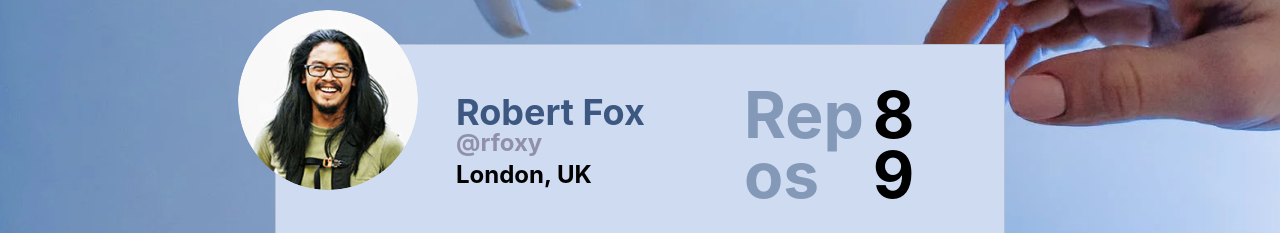
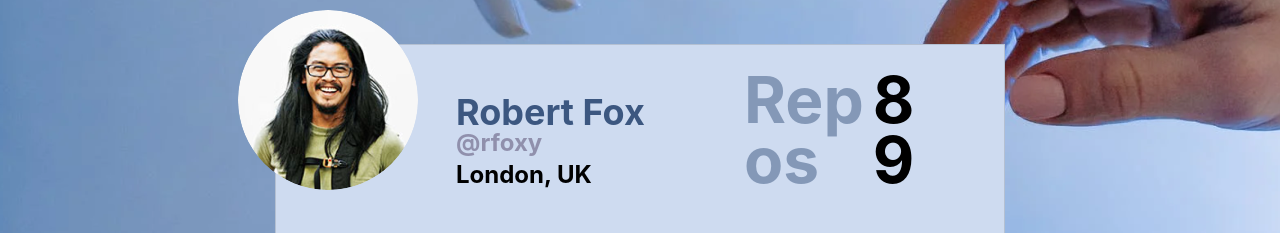
Before and after one commit to ericwafula/github-search, an Angular app: page / in a window 1280 px wide. Shown: the part 567-800 px from the top of the page. Built offline with nearby package versions, Linux system fonts and the light colour scheme.

Commit message:
moved position from bottom

```diff
--- a/src/app/card/card.component.css
+++ b/src/app/card/card.component.css
@@ -69,7 +69,7 @@ img{
     line-height: 60px;
     position: relative;
     right: 30px;
-    bottom: 10px;
+    bottom: 25px;
 }
 
 #eighty-nine{
@@ -78,5 +78,5 @@ img{
     font-size: 64px;
     line-height: 60px;
     position: relative;
-    bottom: 10px;
+    bottom: 25px;
 }
```
